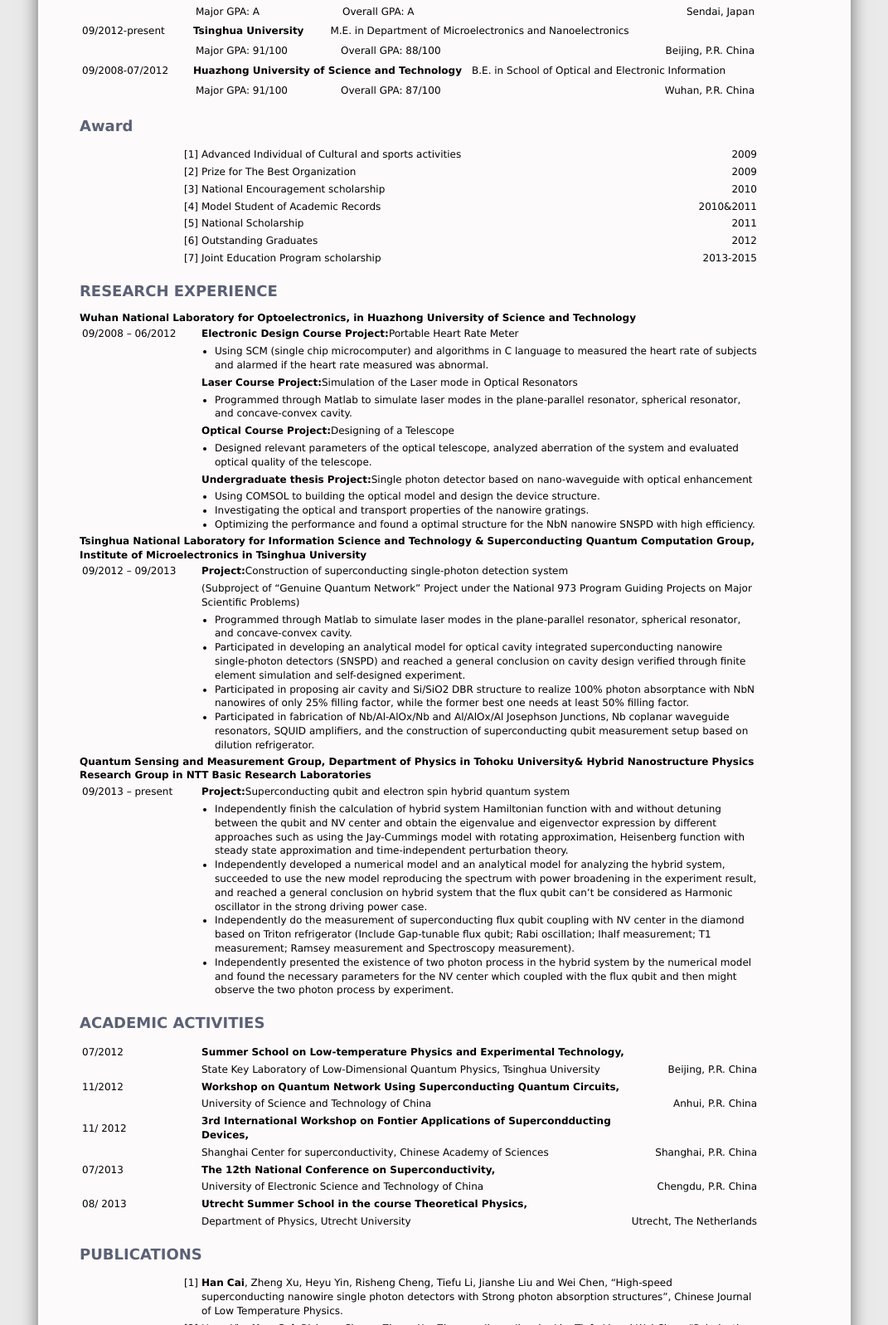
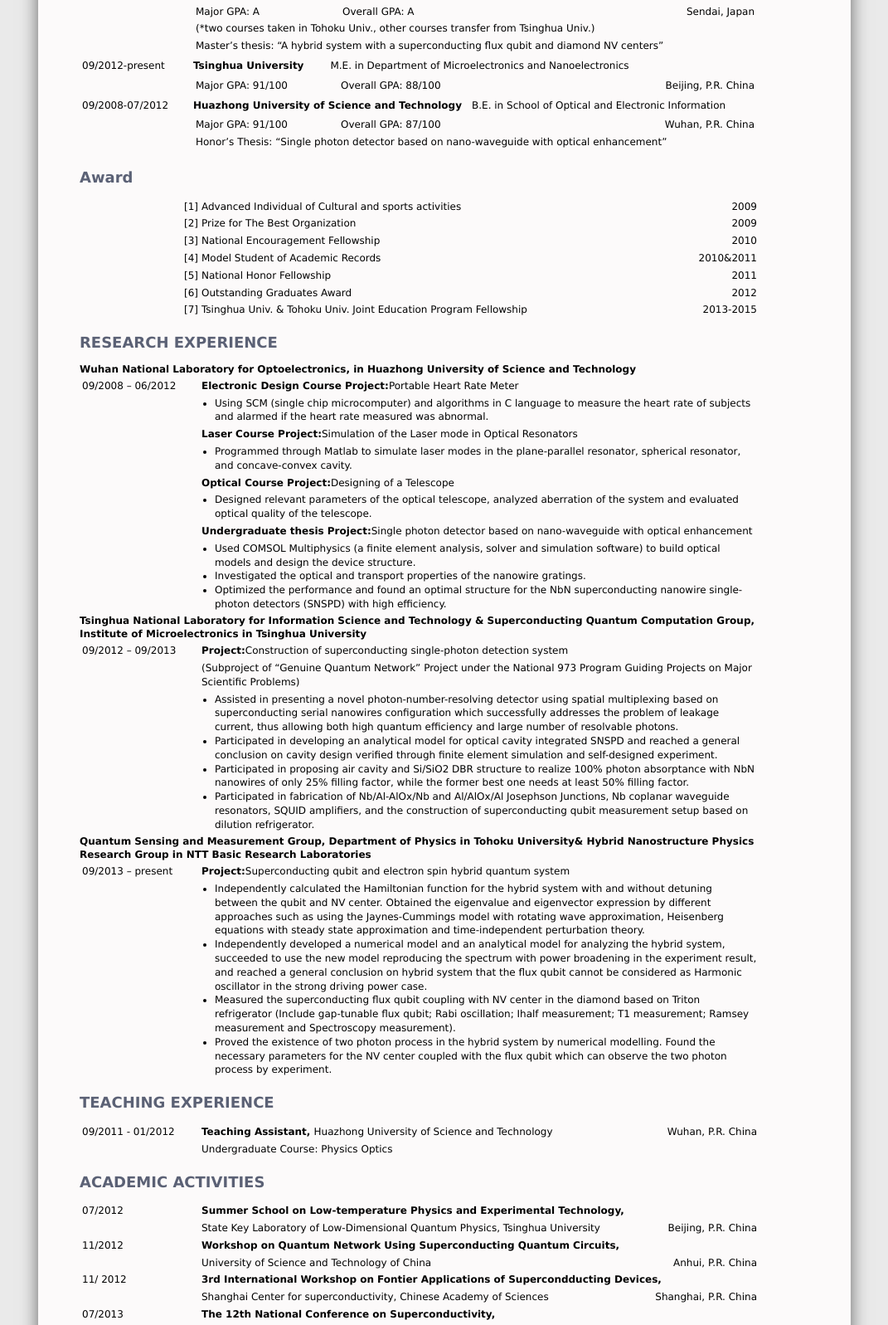
Before and after one commit to DLCProject/CHCV, a plain HTML site: page index.html in a window 1280 px wide. Shown: the part 606-2203 px from the top of the page at 83% size, without its empty margins (104-1175 px from the left). Drawn offline with Linux system fonts and the light colour scheme.

Commit message:
update page contents

```diff
--- a/index.html
+++ b/index.html
@@ -37,7 +37,7 @@ Email:cai_han_t3@lab.ntt.co.jp<br>
 
 <h2 class="end_profile">OBJECTIVE </h2>
 <p>
-To pursue a PhD in quantum information with an emphasis on quantum devices and systems (Experiment)<br>
+To pursue a PhD in quantum information with an emphasis on experiments<br>
 </p>
 
 <h2>EDUCATION  </h2>
@@ -50,6 +50,8 @@ To pursue a PhD in quantum information with an emphasis on quantum devices and s
   <tr><td class="tdfirst">09/2013-present</td><td><strong>Tohoku  University</strong><span class="loc">M.E.  in Department of Physics<span></td></tr>
 <tr><td class="tdfirst"></td><td><table border="0" class="innertable">
     <tr><td><span>Major GPA: A</span><span style="padding-left:100px;">Overall GPA: A</span></td><td class="tdend">Sendai, Japan</td></tr>
+    <tr><td>(*two courses taken in Tohoku Univ., other courses transfer from Tsinghua Univ.)</td></tr>
+    <tr><td>Master’s thesis: “A hybrid system with a superconducting flux qubit and diamond NV centers”</td></tr>
   </table></td></tr>
 
 <tr><td class="tdfirst">09/2012-present</td><td><strong>Tsinghua University</strong><span class="loc">M.E. in Department of Microelectronics and Nanoelectronics<span></td></tr>
@@ -60,6 +62,7 @@ To pursue a PhD in quantum information with an emphasis on quantum devices and s
   <tr><td class="tdfirst">09/2008-07/2012</td><td><strong>Huazhong University of Science and Technology</strong><span class="loc1">B.E. in School of Optical and Electronic Information<span></td></tr>
 <tr><td class="tdfirst"></td><td><table border="0" class="innertable">
     <tr><td><span>Major GPA: 91/100</span><span class="gpaoveral">Overall GPA: 87/100</span></td><td class="tdend">Wuhan, P.R. China</td></tr>
+    <tr><td colspan="2">Honor’s Thesis: “Single photon detector based on nano-waveguide with optical enhancement”</td></tr>
   </table></td></tr>
 </table>
 
@@ -67,11 +70,11 @@ To pursue a PhD in quantum information with an emphasis on quantum devices and s
 <table border="0" class="deftable">
 <tr><td class="tdawardf">[1]</td><td>Advanced Individual of Cultural and sports activities</td><td align="right">2009</td></tr>
 <tr><td class="tdawardf">[2]</td><td>Prize for The Best Organization</td><td align="right">2009</td></tr>
-<tr><td class="tdawardf">[3]</td><td>National Encouragement scholarship</td><td align="right">2010</td></tr>
+<tr><td class="tdawardf">[3]</td><td>National Encouragement Fellowship</td><td align="right">2010</td></tr>
 <tr><td class="tdawardf">[4]</td><td>Model Student of Academic Records</td><td align="right">2010&2011</td></tr>
-<tr><td class="tdawardf">[5]</td><td>National Scholarship</td><td align="right">2011</td></tr>
-<tr><td class="tdawardf">[6]</td><td>Outstanding Graduates</td><td align="right">2012</td></tr>
-<tr><td class="tdawardf">[7]</td><td>Joint Education Program scholarship</td><td align="right">2013-2015</td></tr>
+<tr><td class="tdawardf">[5]</td><td>National Honor Fellowship</td><td align="right">2011</td></tr>
+<tr><td class="tdawardf">[6]</td><td>Outstanding Graduates Award</td><td align="right">2012</td></tr>
+<tr><td class="tdawardf">[7]</td><td>Tsinghua Univ. & Tohoku Univ. Joint Education Program Fellowship</td><td align="right">2013-2015</td></tr>
 </table>
 
 <h2>RESEARCH EXPERIENCE</h2>
@@ -81,7 +84,8 @@ To pursue a PhD in quantum information with an emphasis on quantum devices and s
   <td><strong>Electronic Design Course Project:</strong>Portable Heart Rate Meter</td>
 </tr>
 <tr><td width="140px">&nbsp;</td>
-  <td><ul class="ul1"><li class="part1">Using SCM (single chip microcomputer) and algorithms in C language to measured the heart rate of subjects and alarmed if the heart rate measured was abnormal.</li></ul></td>
+  <td><ul class="ul1"><li class="part1">Using SCM (single chip microcomputer) and algorithms in C language to measure the heart rate of subjects
+and alarmed if the heart rate measured was abnormal.</li></ul></td>
 </tr>
 
 <tr><td width="140px">&nbsp;</td>
@@ -103,9 +107,10 @@ To pursue a PhD in quantum information with an emphasis on quantum devices and s
 </tr>
 <tr><td width="140px">&nbsp;</td>
   <td><ul class="ul1">
-    <li class="part1">Using COMSOL to building the optical model and design the device structure.</li>
-    <li class="part1">Investigating the optical and transport properties of the nanowire gratings.</li>
-    <li class="part1">Optimizing the performance and found a optimal structure for the NbN nanowire SNSPD with high efficiency.</li>
+    <li class="part1">Used COMSOL Multiphysics (a finite element analysis, solver and simulation software) to build optical models and design the device structure.</li>
+    <li class="part1">Investigated the optical and transport properties of the nanowire gratings.</li>
+    <li class="part1">Optimized the performance and found an optimal structure for the NbN superconducting nanowire
+single-photon detectors (SNSPD) with high efficiency.</li>
     </ul>
   </td>
 </tr>
@@ -121,8 +126,10 @@ To pursue a PhD in quantum information with an emphasis on quantum devices and s
 </tr>
 <tr><td width="140px">&nbsp;</td>
   <td><ul class="ul1">
-    <li class="part1">Programmed through Matlab to simulate laser modes in the plane-parallel resonator, spherical resonator, and concave-convex cavity.</li>
-    <li class="part1">Participated in developing an analytical model for optical cavity integrated superconducting nanowire single-photon detectors (SNSPD) and reached a general conclusion on cavity design verified through finite element simulation and self-designed experiment. </li>
+    <li class="part1">Assisted in presenting a novel photon-number-resolving detector using spatial multiplexing based on
+superconducting serial nanowires configuration which successfully addresses the problem of leakage current,
+thus allowing both high quantum efficiency and large number of resolvable photons.</li>
+    <li class="part1">Participated in developing an analytical model for optical cavity integrated SNSPD and reached a general conclusion on cavity design verified through finite element simulation and self-designed experiment.</li>
     <li class="part1">Participated in proposing air cavity and Si/SiO2 DBR structure to realize 100% photon absorptance with NbN nanowires of only 25% filling factor, while the former best one needs at least 50% filling factor.</li>
     <li class="part1">Participated in fabrication of Nb/Al-AlOx/Nb and Al/AlOx/Al Josephson Junctions, Nb coplanar waveguide resonators, SQUID amplifiers, and the construction of superconducting qubit measurement setup based on dilution refrigerator.</li>
     </ul>
@@ -137,22 +144,30 @@ To pursue a PhD in quantum information with an emphasis on quantum devices and s
 </tr>
 <tr><td width="140px">&nbsp;</td>
   <td><ul class="ul1">
-    <li class="part1">Independently finish the calculation of hybrid system Hamiltonian function with and without detuning between the qubit and NV center  and obtain the eigenvalue and eigenvector expression by different approaches such as using the Jay-Cummings model with rotating approximation, Heisenberg function with steady state approximation and time-independent perturbation theory. </li>
-    <li class="part1">Independently developed a numerical model and an analytical model for analyzing the hybrid system, succeeded to use the new model reproducing the spectrum with power broadening in the experiment result, and reached a general conclusion on hybrid system that the flux qubit can’t be considered as Harmonic oscillator in the strong driving power case.</li>
-    <li class="part1">Independently do the measurement of superconducting flux qubit coupling with NV center in the diamond based on Triton refrigerator (Include Gap-tunable flux qubit; Rabi oscillation; Ihalf measurement; T1 measurement; Ramsey measurement and Spectroscopy measurement). </li>
-    <li class="part1">Independently presented the existence of two photon process in the hybrid system by the numerical model and found the necessary parameters for the NV center which coupled with the flux qubit and then might observe the two photon process by experiment.</li>
+    <li class="part1">Independently calculated the Hamiltonian function for the hybrid system with and without detuning between the qubit and NV center. Obtained the eigenvalue and eigenvector expression by different approaches such as using the Jaynes-Cummings model with rotating wave approximation, Heisenberg equations with steady state approximation and time-independent perturbation theory.</li>
+    <li class="part1">Independently developed a numerical model and an analytical model for analyzing the hybrid system, succeeded to use the new model reproducing the spectrum with power broadening in the experiment result, and reached a general conclusion on hybrid system that the flux qubit cannot be considered as Harmonic oscillator in the strong driving power case.</li>
+    <li class="part1">Measured the superconducting flux qubit coupling with NV center in the diamond based on Triton refrigerator (Include gap-tunable flux qubit; Rabi oscillation; Ihalf measurement; T1 measurement; Ramsey measurement and Spectroscopy measurement).</li>
+    <li class="part1">Proved the existence of two photon process in the hybrid system by numerical modelling. Found the necessary parameters for the NV center coupled with the flux qubit which can observe the two photon process by experiment.</li>
     </ul>
   </td>
 </tr>
 </table>
 
+<h2>TEACHING EXPERIENCE</h2>
+<table border="0" class="deftable">
+	<tr>
+		<td class="tdfirst">09/2011 - 01/2012</td>
+		<td><strong>Teaching Assistant, </strong>Huazhong University of Science and Technology</td>
+		<td align="right">Wuhan, P.R. China</td>
+	</tr>
+	<tr><td class="tdfirst"></td><td>Undergraduate Course: Physics Optics</td></tr>
+</table>
 
 <h2>ACADEMIC ACTIVITIES</h2>
-
 <table border="0" class="deftable">
   <tr>
     <td class="tdfirst">07/2012</td>
-    <td><strong>Summer School on Low-temperature Physics and Experimental Technology,</strong></td>
+    <td colspan="2"><strong>Summer School on Low-temperature Physics and Experimental Technology,</strong></td>
   </tr>
   <tr>
     <td class="tdfirst">&nbsp;</td>
@@ -162,7 +177,7 @@ To pursue a PhD in quantum information with an emphasis on quantum devices and s
 
   <tr>
     <td class="tdfirst">11/2012</td>
-    <td><strong>Workshop on Quantum Network Using Superconducting Quantum Circuits,</strong></td>
+    <td colspan="2"><strong>Workshop on Quantum Network Using Superconducting Quantum Circuits,</strong></td>
   </tr>
   <tr>
     <td class="tdfirst">&nbsp;</td>
@@ -172,7 +187,7 @@ To pursue a PhD in quantum information with an emphasis on quantum devices and s
 
   <tr>
     <td class="tdfirst">11/ 2012</td>
-    <td><strong>3rd International Workshop on Fontier Applications of Supercondducting Devices,</strong></td>
+    <td colspan="2"><strong>3rd International Workshop on Fontier Applications of Supercondducting Devices,</strong></td>
   </tr>
   <tr>
     <td class="tdfirst">&nbsp;</td>
@@ -182,7 +197,7 @@ To pursue a PhD in quantum information with an emphasis on quantum devices and s
 
   <tr>
     <td class="tdfirst">07/2013</td>
-    <td><strong>The 12th National Conference on Superconductivity,</strong></td>
+    <td colspan="2"><strong>The 12th National Conference on Superconductivity,</strong></td>
   </tr>
   <tr>
     <td class="tdfirst">&nbsp;</td>
@@ -192,7 +207,7 @@ To pursue a PhD in quantum information with an emphasis on quantum devices and s
 
   <tr>
     <td class="tdfirst">08/ 2013</td>
-    <td><strong>Utrecht Summer School in the course Theoretical Physics,</strong></td>
+    <td colspan="2"><strong>Utrecht Summer School in the course Theoretical Physics,</strong></td>
   </tr>
   <tr>
     <td class="tdfirst">&nbsp;</td>
```
